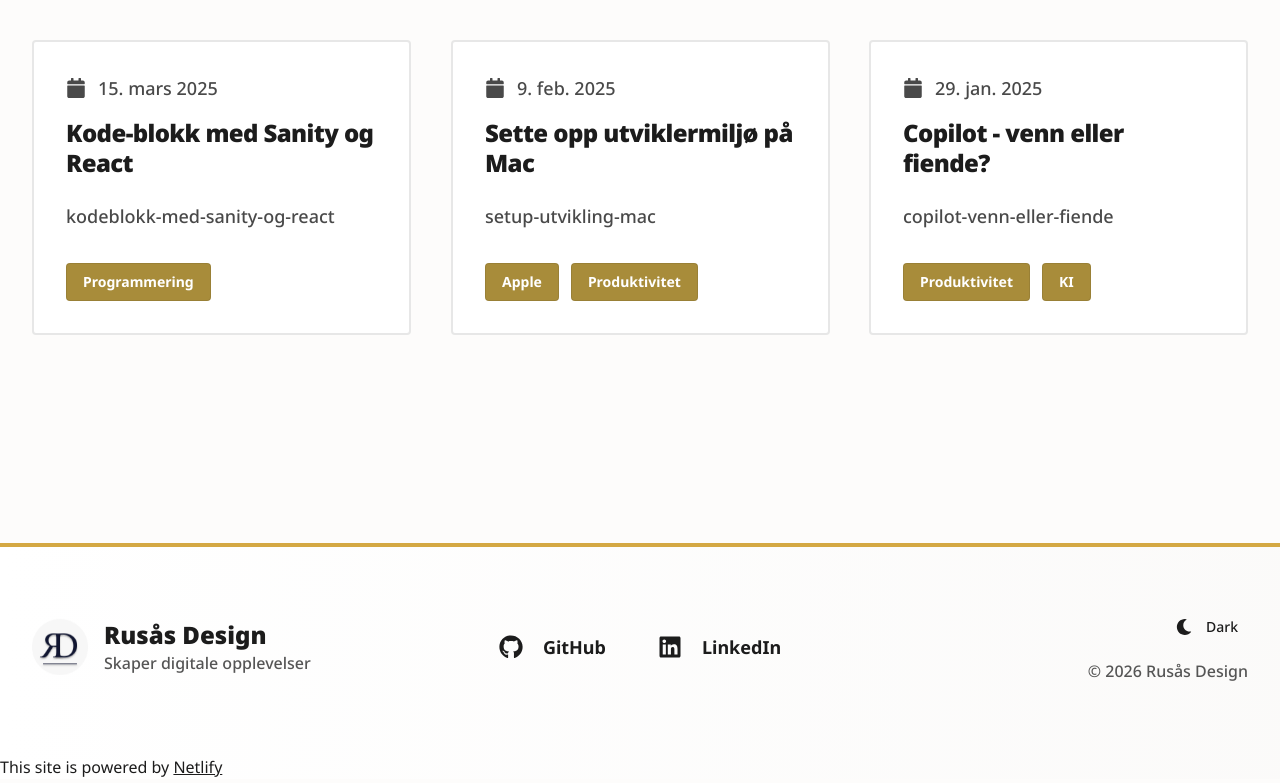
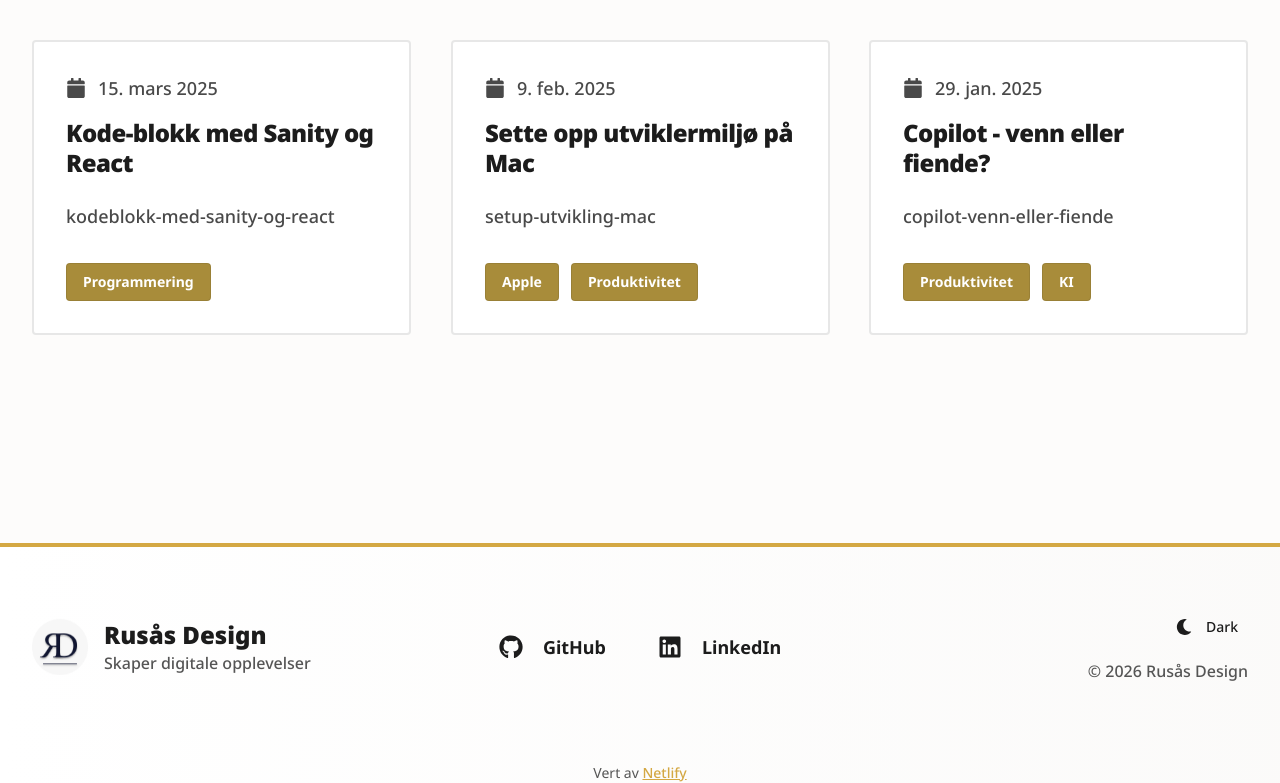
Before and after one commit to haakonhelmenrusas/rusasdesign.no, a Next.js app: page / in a window 1280 px wide. Shown: the part 3118-3901 px from the top of the page. Built offline with nearby package versions, Linux system fonts and the light colour scheme.

Commit message:
style: remove hover from project cards, simplify blog card gradient, improve footer

```diff
--- a/components/blogCard/BlogCard.tsx
+++ b/components/blogCard/BlogCard.tsx
@@ -83,7 +83,7 @@ export default function BlogCard({ post, onTagClick, animationDelay = 0 }: BlogC
           </Badge>
         ))}
       </div>
-      <div className="absolute bottom-0 left-0 w-full h-2 bg-linear-to-r from-primary via-accent to-destructive
+      <div className="absolute bottom-0 left-0 w-full h-2 bg-primary
                       transform scale-x-0 group-hover:scale-x-100 transition-transform duration-500 origin-left
                       rounded-b-md" />
     </div>
--- a/components/footer/Footer.tsx
+++ b/components/footer/Footer.tsx
@@ -71,13 +71,14 @@ export default function Footer() {
           </div>
         </div>
       </div>
-      <p className="mt-2 text-[var(--white-30)]">
-        This site is powered by{' '}
+      <p className="mt-4 text-center text-sm text-muted-foreground">
+        Vert av{' '}
         <a
           href="https://www.netlify.com"
           target="_blank"
           rel="noopener noreferrer"
-          className="text-[var(--white-80)] underline transition-[color,transform] duration-[150ms] ease-[ease] hover:text-[var(--white)] hover:scale-[1.05]"
+          className="text-primary hover:text-accent transition-colors duration-200 underline font-medium"
+          aria-label="Netlify (åpnes i nytt vindu)"
         >
           Netlify
         </a>
--- a/components/projectCard/ProjectCard.tsx
+++ b/components/projectCard/ProjectCard.tsx
@@ -15,8 +15,7 @@ export default function ProjectCard({ project, animationDelay = 0 }: ProjectCard
   return (
     <article
       className={`relative flex flex-col bg-card border-2 border-border rounded-md overflow-hidden
-                  transition-all duration-500 hover:shadow-2xl hover:-translate-y-2 hover:scale-[1.02]
-                  hover:border-primary group opacity-0 fade-in-grid ${staggerClass}
+                  opacity-0 fade-in-grid ${staggerClass}
                   transform-gpu will-change-transform`}
     >
       {/* Image */}
@@ -27,7 +26,7 @@ export default function ProjectCard({ project, animationDelay = 0 }: ProjectCard
             alt={project.title}
             fill
             loading="eager"
-            className="object-cover transition-transform duration-500 group-hover:scale-105"
+            className="object-cover"
             sizes="(max-width: 768px) 100vw, (max-width: 1280px) 50vw, 33vw"
           />
         ) : (
@@ -38,16 +37,11 @@ export default function ProjectCard({ project, animationDelay = 0 }: ProjectCard
             </span>
           </div>
         )}
-
-        {/* Overlay gradient on hover */}
-        <div className="absolute inset-0 bg-linear-to-t from-card/60 to-transparent
-                        opacity-0 group-hover:opacity-100 transition-opacity duration-300" />
       </div>
 
       {/* Content */}
       <div className="flex flex-col flex-1 p-6 md:p-8">
-        <h3 className="text-xl md:text-2xl font-black mb-3 leading-tight
-                       group-hover:text-primary transition-colors duration-300 tracking-tight">
+        <h3 className="text-xl md:text-2xl font-black mb-3 leading-tight tracking-tight">
           {project.title}
         </h3>
 
@@ -76,11 +70,11 @@ export default function ProjectCard({ project, animationDelay = 0 }: ProjectCard
             asChild
             variant="outline"
             size="sm"
-            className="self-start group/btn hover:bg-primary hover:text-primary-foreground hover:border-primary dark:hover:bg-primary/20 dark:hover:text-primary dark:hover:border-primary"
+            className="self-start hover:bg-primary hover:text-primary-foreground hover:border-primary dark:hover:bg-primary/20 dark:hover:text-primary dark:hover:border-primary"
           >
             <a href={project.url} target="_blank" rel="noopener noreferrer">
               <FaExternalLinkAlt
-                className="w-3 h-3 transition-transform duration-200 group-hover/btn:translate-x-0.5 group-hover/btn:-translate-y-0.5"
+                className="w-3 h-3"
                 aria-hidden="true"
               />
               Besøk prosjekt
@@ -88,10 +82,6 @@ export default function ProjectCard({ project, animationDelay = 0 }: ProjectCard
           </Button>
         )}
       </div>
-
-      {/* Accent bar */}
-      <div className="absolute bottom-0 left-0 w-full h-1 bg-linear-to-r from-primary via-accent to-destructive
-                      transform scale-x-0 group-hover:scale-x-100 transition-transform duration-500 origin-left" />
     </article>
   );
 }
```
